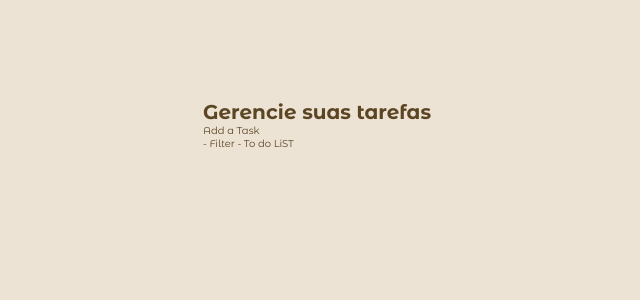
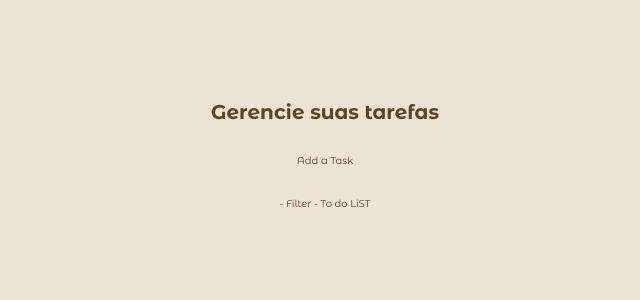
Before and after one commit to Caiobaldudev/caio-task-manager-acqa, a React (Vite) app: page / in a window 1280 px wide. Shown: the top 300 px of the page, without its empty margins (323-963 px from the left). Built offline with nearby package versions, Linux system fonts and the light colour scheme.

Commit message:
feat: global style corrections

```diff
--- a/src/global.css
+++ b/src/global.css
@@ -11,13 +11,11 @@
 }
 
 body {
+  width: 100%;
   height: 100vh;
   font-family: var(--typo-first);
   background-color: var(--C-background);
   color: var(--C-typo);
-  display: flex;
-  justify-content: center;
-  margin-top: 10rem;
 }
 
 h1, h2, h3, h4, p {
@@ -37,14 +35,18 @@ img {
 
 button, input {
   display: block;
-  font-size: 1rem;
   font-family: var(--typo-first);
   color: var(--C-typo)
 }
 
 
 .container {
-  max-width: 60rem;
-  padding: 0 1rem;
-  margin: 0 auto;
+  width: 100%;
+  height: 100vh;
+  display: flex;
+  flex-direction: column;
+  align-items: center;
+  gap: 3rem;
+  padding: 0 2rem;
+  margin-top: 10rem;
 }
```
